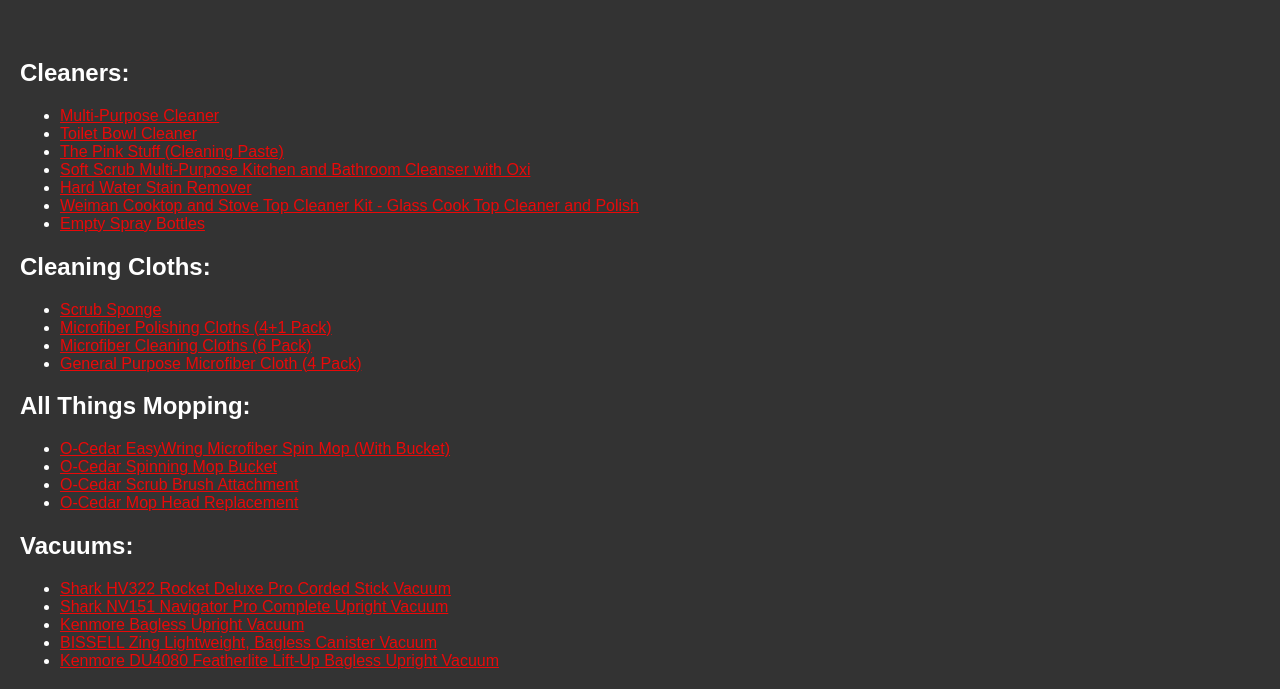
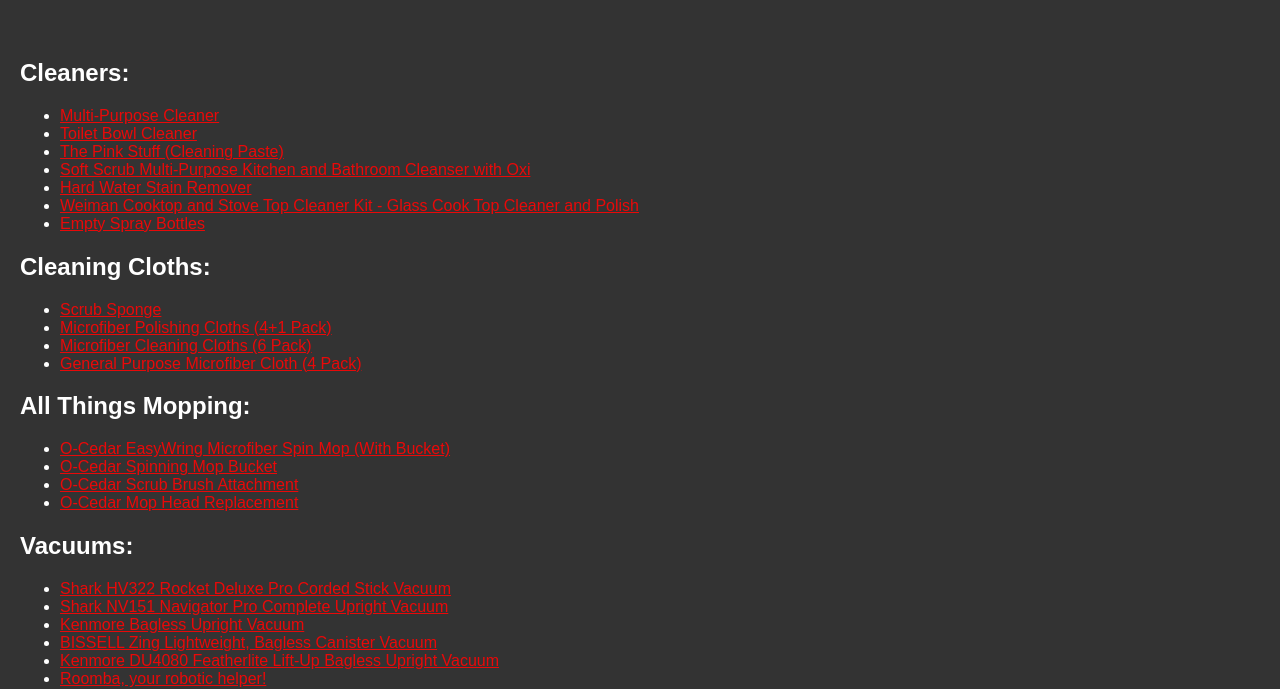
Before and after one commit to GiftOfTimeDev/giftoftime.github.io, a plain HTML site: page index.html in a window 1280 px wide. Shown: the part 265-954 px from the top of the page. Drawn offline with Linux system fonts and the light colour scheme.

Commit message:
Update index.html

```diff
--- a/index.html
+++ b/index.html
@@ -63,6 +63,7 @@
             <li><a target="_blank" href="https://amzn.to/4e2qnyJ">Kenmore Bagless Upright Vacuum</a></li>
             <li><a target="_blank" href="https://amzn.to/4g1ym0O">BISSELL Zing Lightweight, Bagless Canister Vacuum</a></li>
             <li><a target="_blank" href="https://amzn.to/476214U">Kenmore DU4080 Featherlite Lift-Up Bagless Upright Vacuum</a></li>
+            <li><a target="_blank" href="https://amzn.to/3ZcFCkF">Roomba, your robotic helper!</a></li>
         </ul>
 
         <h2>Miscellaneous:</h2>
```
